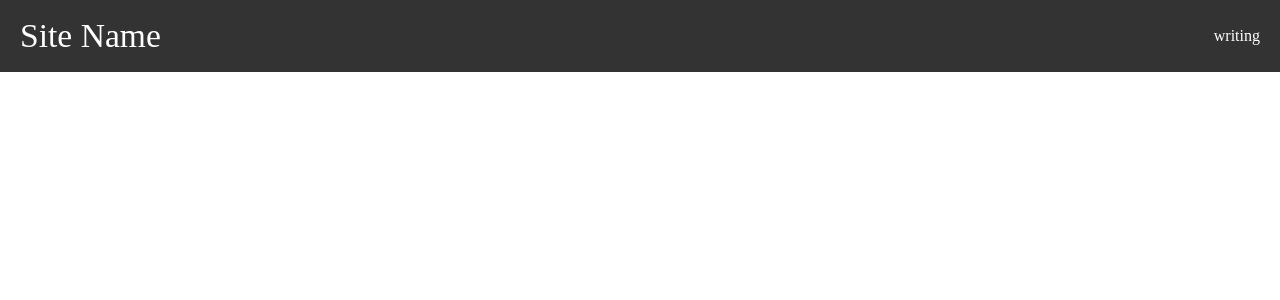
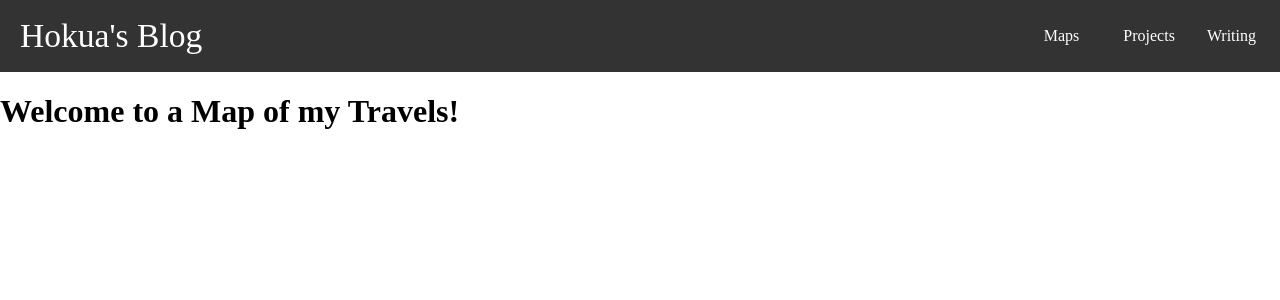
Before and after one commit to khtarnas/Anticipating_Novelty, a React (Create React App) app in the folder client/: page /map/travel in a window 1280 px wide. Before the commit this address had no page. Shown: the top 300 px of the page. Built offline with nearby package versions, Linux system fonts and the light colour scheme.

Commit message:
Added new routes, redirect functionality and a dropdown to the navbar

```diff
--- a/client/src/App.js
+++ b/client/src/App.js
@@ -3,13 +3,15 @@ import {
   BrowserRouter as Router,
   Routes,
   Route,
+  Navigate,
 } from 'react-router-dom';
 
 import Navbar from "./views/navbar_view.js";
 import Home from "./views/home_view.js";
 import Writing from "./views/writing/writing_view.js";
 import AddWriting from "./views/writing/add_writing_view.js";
-
+import Projects from './views/projects/projects_view.js';
+import MapTravel from './views/map/map_travel_view.js';
 
 function App() {
   return (
@@ -23,10 +25,10 @@ function App() {
               element={<Home />}
             />
 
-            {/* Writing sub routes: note that the element cannot be specified
+            {/* WRITING sub routes: note that the element cannot be specified
               here or it will overrun children */}
             <Route path="/writing">
-            <Route
+              <Route
                 path=""
                 element={<Writing />}
               />
@@ -34,6 +36,33 @@ function App() {
                 path="add" //can NOT have "/" otherwise is absolute path
                 element={<AddWriting />}
               />
+            </Route>
+
+            {/* PROJECTS sub routes: */}
+            <Route path="/projects">
+              <Route
+                path=""
+                element={<Projects />}
+              />
+              {/* <Route
+                path="add" //can NOT have "/" otherwise is absolute path
+                element={<AddWriting />}
+              /> */}
+            </Route>
+
+            {/* MAP sub routes: */}
+            <Route path="/map">
+              <Route
+                path=""
+                element={<Navigate to='travel' />} />
+              <Route
+                path="travel"
+                element={<MapTravel />}
+              />
+              {/* <Route
+                path="add" //can NOT have "/" otherwise is absolute path
+                element={<AddWriting />}
+              /> */}
             </Route>
           </Routes>
         </>
--- a/client/src/styles/navbar.css
+++ b/client/src/styles/navbar.css
@@ -32,6 +32,15 @@ body {
 
 }
 
+.nav li {
+    color: inherit; /* inherits color from parents (i.e. .nav) */
+    text-decoration: none;
+    height: 100%;
+    display: flex;
+    align-items: center;
+    padding: .25rem;
+}
+
 .nav a {
     color: inherit; /* inherits color from parents (i.e. .nav) */
     text-decoration: none;
@@ -48,3 +57,61 @@ body {
 .nav a:hover { /* on hover over the item -- below active in order to supersede it */
     background-color: #777;
 }
+
+
+/*
+The dropdown menu for Maps:
+*/
+
+/* The dropdown container */
+.map_dropdown {
+    float: left;
+    /* overflow: hidden; */
+}
+
+/* Dropdown button */
+.map_dropdown .dropbtn {
+    font-size: 16px;
+    border: none;
+    outline: none;
+    color: white;
+    padding: 14px 16px;
+    background-color: inherit;
+    font-family: inherit; /* Important for vertical align on mobile phones */
+    margin: 0; /* Important for vertical align on mobile phones */
+}
+
+/* Add a red background color to navbar links on hover */
+.navbar a:hover, .map_dropdown:hover .dropbtn {
+    background-color: red;
+}
+
+/* Dropdown content (hidden by default) */
+.map_dropdown-content {
+    display: none;
+    position: absolute;
+    background-color: #f9f9f9;
+    min-width: 160px;
+    box-shadow: 0px 8px 16px 0px rgba(0,0,0,0.2);
+    z-index: 1;
+}
+
+/* Links inside the dropdown */
+.map_dropdown-content a {
+    float: none;
+    color: black;
+    padding: 12px 16px;
+    text-decoration: none;
+    display: block;
+    text-align: left;
+}
+
+/* Add a grey background color to dropdown links on hover */
+.map_dropdown-content a:hover {
+    background-color: #ddd;
+}
+
+/* Show the dropdown menu on hover */
+.map_dropdown:hover .map_dropdown-content {
+    display: block;
+}
--- /dev/null
+++ b/client/src/views/map/map_travel_view.js
@@ -0,0 +1,15 @@
+// import { Link } from 'react-router-dom'
+
+function MapTravel() {
+
+  return(
+    <div>
+        <main>
+            <h1>Welcome to a Map of my Travels!</h1>
+            {/* <Link to="add">Add a writing here!</Link> */}
+        </main>
+    </div>
+  )
+}
+
+export default MapTravel;
--- a/client/src/views/navbar_view.js
+++ b/client/src/views/navbar_view.js
@@ -5,9 +5,20 @@ function Navbar() {
     return (
         <div>
             <nav className="nav">
-                <Link to="/" className="site-title">Site Name</Link>
+                <Link to="/" className="site-title">Hokua's Blog</Link>
                 <ul>
-                    <li><Link to="/writing">writing</Link></li>
+                    <li><div class="map_dropdown">
+                        <button class="dropbtn">Maps
+                            <i class="fa fa-caret-down"></i>
+                        </button>
+                        <div class="map_dropdown-content">
+                            <Link to="/map/travel">Travel</Link>
+                            <Link to="/map/travel">Temp</Link>
+                            <Link to="/map/travel">Temp 2</Link>
+                        </div>
+                    </div></li>
+                    <li><Link to="/projects">Projects</Link></li>
+                    <li><Link to="/writing">Writing</Link></li>
                 </ul>
             </nav>
         </div>
--- /dev/null
+++ b/client/src/views/projects/projects_view.js
@@ -0,0 +1,15 @@
+// import { Link } from 'react-router-dom'
+
+function Projects() {
+
+  return(
+    <div>
+        <main>
+            <h1>Welcome to my Projects!</h1>
+            {/* <Link to="add">Add a writing here!</Link> */}
+        </main>
+    </div>
+  )
+}
+
+export default Projects;
```
